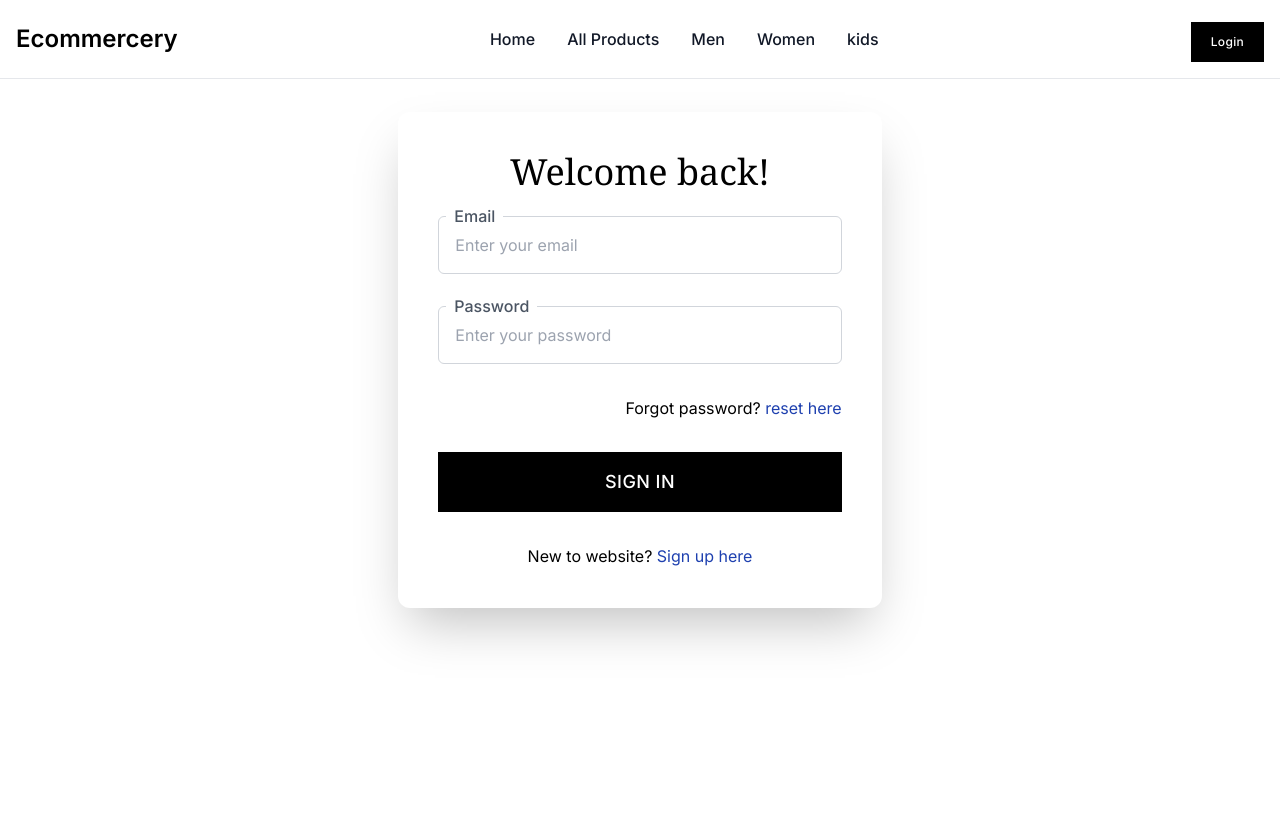
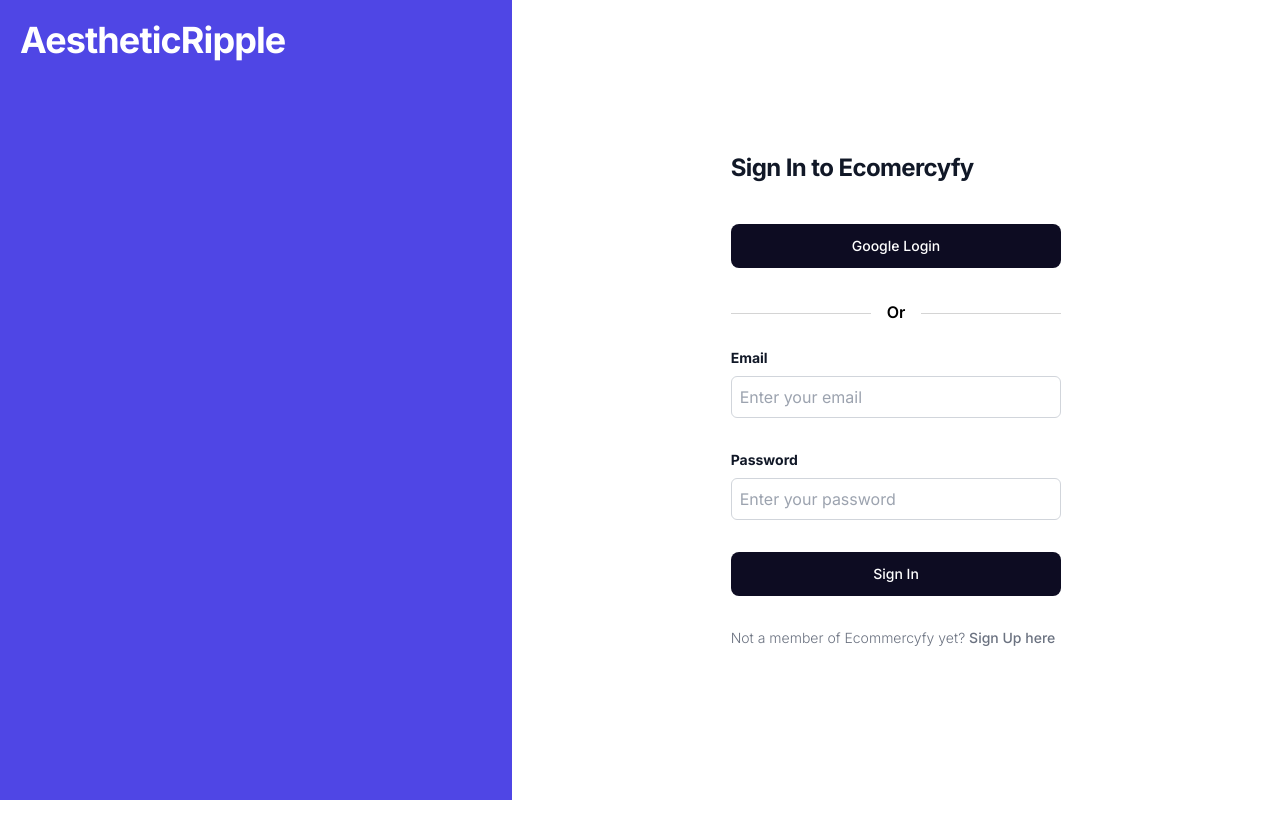
Before and after one commit to Anoch123/next-js-ecommerce-javascript, a Next.js app: page /login in a window 1280 px wide. Shown: the top 838 px of the page. After the commit the page ends 800 px from the top, so only its background shows below. Built offline with nearby package versions, Linux system fonts and the light colour scheme.

Commit message:
registration page and login page design issues fixing

```diff
--- a/src/app/api/register/route.js
+++ b/src/app/api/register/route.js
@@ -5,9 +5,20 @@
 import { NextResponse } from "next/server";
 
 const schema = Joi.object({
-    name: Joi.string().required(),
-    email: Joi.string().email().required(),
-    password: Joi.string().min(6).required()
+    name: Joi.string().required().messages({
+        'any.required': 'Name is required.',
+        'string.empty': 'Name cannot be empty.'
+    }),
+    email: Joi.string().email().required().messages({
+        'any.required': 'Email is required.',
+        'string.empty': 'Email cannot be empty.',
+        'string.email': 'Email must be a valid email address.'
+    }),
+    password: Joi.string().min(6).required().messages({
+        'any.required': 'Password is required.',
+        'string.empty': 'Password cannot be empty.',
+        'string.min': 'Password must be at least 6 characters long.'
+    })
 });
 
 export const dynamic = "force-dynamic";
--- a/src/app/layout.js
+++ b/src/app/layout.js
@@ -1,7 +1,7 @@
 import GlobalState from '@/context'
 import './globals.css'
 import { Inter } from 'next/font/google'
-import Navbar from '@/components/Navbar'
+import "react-toastify/dist/ReactToastify.css";
 
 const inter = Inter({ subsets: ['latin'] })
 
@@ -15,8 +15,7 @@
     <html lang="en">
       <body className={inter.className}>
         <GlobalState>
-          <Navbar/>
-          <main className='flex min-h-screen flex-col mt-[80px]'>{children}</main>
+          <main>{children}</main>
         </GlobalState>
       </body>
     </html>
--- a/src/app/login/page.js
+++ b/src/app/login/page.js
@@ -22,14 +22,29 @@
     }
 
   return (
-    <div className="bg-white relative">
-        <div className="flex flex-col items-center justify-between pt-0 pr-10 pb-0 pl-10 mt-8 mr-auto xl:px-5 lg:flex-row">
-            <div className="flex flex-col justify-center items-center w-full pr-10 pl-10 lg:flex-row">
-                <div className="w-full mt-10 mr-0 mb-0 ml-0 relative max-w-2xl lg:mt-0 lg:w-5/12">
-                    <div className="flex flex-col items-center justify-start pt-10 pr-10 pb-10 pl-10 bg-white shadow-2xl rounded-xl relative z-10">
-                        <p className="w-full text-4xl font-medium text-center font-serif">
-                            Welcome back!
+    <div className='flex flex-col md:flex-row h-screen items-center'>
+      <div className="bg-indigo-600 hidden lg:block w-full md:w-1/2 xl:w-2/5 h-screen">
+        <div className="p-5">
+          <h1 className="text-3xl font-bold leading-tight tracking-tight text-white md:text-4xl">
+            AestheticRipple
+          </h1>
+        </div>
+      </div>
+        <div className="bg-white w-full md:max-w-md lg:max-w-full md:mx-auto md:w-1/2 xl:w-1/3 h-screen px-6 lg:px-16 xl:px-12 flex items-center justify-center">
+          <div className="w-full h-100">
+            <h1 className="text-xl font-bold leading-tight tracking-tight text-gray-900 md:text-2xl">
+                  Sign In to Ecomercyfy
+            </h1>
+            <div className="mt-10">
+                <button className="w-full text-white font-medium rounded-lg text-sm px-5 py-3 text-center bg-customButtonColorDark">
+                    Google Login
+                </button>
+            </div>
+            <div className="my-4 flex items-center mt-8 before:mt-0.5 before:flex-1 before:border-t before:border-neutral-300 after:mt-0.5 after:flex-1 after:border-t after:border-neutral-300">
+              <p className="mx-4 mb-0 text-center font-semibold ">
+                Or
               </p>
+            </div>
                 <div className="w-full mt-6 mr-0 mb-0 ml-0 relative space-y-8">
                     {loginFormControls.map((controlItem) =>
                         controlItem.componentType === "input" ? (
@@ -45,18 +60,12 @@
                             />
                         ) : null
                     )}
-                            <div className="float-right">
-                                <p>Forgot password? <button className='text-blue-800' onClick={() => router.push("/forgotPassword")}> reset here</button></p>
-                            </div>
-                            <button className=" disabled:opacity-50 inline-flex w-full items-center justify-center bg-black px-6 py-4 text-lg text-white transition-all duration-200 ease-in-out focus:shadow font-medium uppercase tracking-wide"
-                                onClick={handleLogin}>
-                                sign in
-                            </button>
-                            <div className="text-center">
-                                <p>New to website? <button className='text-blue-800' onClick={() => router.push("/register")}> Sign up here</button></p>
-                            </div>
-                        </div>
-                    </div>
+
+                    <button type="submit" className="mt-10 w-full text-white font-medium rounded-lg text-sm px-5 py-3 text-center bg-customButtonColorDark" onClick={handleLogin}>Sign In</button>
+
+                    <p className="text-sm font-light text-gray-500 dark:text-gray-400 mt-5">
+                        Not a member of Ecommercyfy yet? <button className="font-medium text-primary-600 hover:underline hover:text-blue-600 hover:duration-300 dark:text-primary-500" onClick={() => router.push("/register")}> Sign Up here</button>
+                    </p>
                 </div>
             </div>
         </div>
--- a/src/app/page.js
+++ b/src/app/page.js
@@ -1,9 +1,13 @@
+import Navbar from '@/components/Navbar'
 import Image from 'next/image'
 
 export default function Home() {
   return (
-    <main className="flex min-h-screen flex-col items-center justify-between p-24">
-      <h1>E-Commerce website</h1>
-    </main>
+    <>
+      <Navbar />
+      <main className="flex min-h-screen flex-col items-center justify-between p-24">
+        <h1>E-Commerce website</h1>
+      </main>
+    </>
   )
 }
--- a/src/app/register/page.js
+++ b/src/app/register/page.js
@@ -4,7 +4,7 @@
 import { registrationFormControls } from '@/utils';
 import React, {useState} from 'react'
 import { useRouter } from "next/navigation";
-import { toast } from "react-toastify";
+import { toast, ToastContainer } from "react-toastify";
 import { registerNewUser } from "@/services/register";
 
 const initialFormData = {
@@ -30,8 +30,6 @@
         : false;
     }
 
-    console.log(formData)
-
     const handleRegisterOnSubmit = async () => {
         const data = await registerNewUser(formData);
 
@@ -49,21 +47,35 @@
     }
 
   return (
-    <div className="bg-white relative">
-        <div className="flex flex-col items-center justify-between pt-0 pr-10 pb-0 pl-10 mt-8 mr-auto xl:px-5 lg:flex-row">
-            <div className="flex flex-col justify-center items-center w-full pr-10 pl-10 lg:flex-row">
-                <div className="w-full mt-10 mr-0 mb-0 ml-0 relative max-w-2xl lg:mt-0 lg:w-5/12">
-                    <div className="flex flex-col items-center justify-start pt-10 pr-10 pb-10 pl-10 bg-white shadow-2xl rounded-xl relative z-10">
-                        <p className="w-full text-4xl font-medium text-center font-serif">
-                            Sign up for an account
+    <div className='flex flex-col md:flex-row h-screen items-center'>
+        <div className="bg-indigo-600 hidden lg:block w-full md:w-1/2 xl:w-2/5 h-screen">
+            <div className="p-5">
+                <h1 className="text-3xl font-bold leading-tight tracking-tight text-white md:text-4xl">
+                    Ecomercyfy
+                </h1>
+            </div>
+        </div>
+        <div className="bg-white w-full md:max-w-md lg:max-w-full md:mx-auto md:w-1/2 xl:w-1/3 h-screen px-6 lg:px-16 xl:px-12 flex items-center justify-center">
+            <div className="w-full h-100">
+                <h1 className="text-xl font-bold leading-tight tracking-tight text-gray-900 md:text-2xl">
+                    Sign Up to Ecomercyfy
+                </h1>
+                <div className="mt-10">
+                    <button className="w-full text-white font-medium rounded-lg text-sm px-5 py-3 text-center bg-customButtonColorDark">
+                        Google Login
+                    </button>
+                </div>
+                <div className="my-4 flex items-center mt-8 before:mt-0.5 before:flex-1 before:border-t before:border-neutral-300 after:mt-0.5 after:flex-1 after:border-t after:border-neutral-300">
+                    <p className="mx-4 mb-0 text-center font-semibold ">
+                        Or
                     </p>
+                </div>
                 <div className="w-full mt-6 mr-0 mb-0 ml-0 relative space-y-8">
                     {registrationFormControls.map((controlItem) =>
                         controlItem.componentType === "input" ? (
                             <InputComponent
                                 key={controlItem.id}
                                 type={controlItem.type}
-                                        placeholder={controlItem.placeholder}
                                 label={controlItem.label}
                                 onChange={(event) =>{
                                     setFormData({...formData, [controlItem.id]: event.target.value})
@@ -72,17 +84,16 @@
                             />
                         ) : null
                     )}
-                            <button className=" disabled:opacity-50 inline-flex w-full items-center justify-center bg-black px-6 py-4 text-lg text-white transition-all duration-200 ease-in-out focus:shadow font-medium uppercase tracking-wide"
+                    <button className="disabled:opacity-50 w-full text-white font-medium rounded-lg text-sm px-5 py-3 text-center bg-customButtonColorDark"
                         onClick={handleRegisterOnSubmit}
                         disabled={!isFormValid()}>
-                                sign up
+                        Sign Up
                     </button>
                     <div className="text-center">
-                                <p>Already a User? <button className='text-blue-800' onClick={() => router.push("/login")}> Sign in here</button></p>
+                        <p className='text-sm font-light text-gray-500 dark:text-gray-400 mt-5'>Already have an account? <button className="font-medium text-primary-600 hover:underline hover:text-blue-600 hover:duration-300 dark:text-primary-500" onClick={() => router.push("/login")}> Login here</button></p>
                     </div>
                 </div>
-                    </div>
-                </div>
+                <ToastContainer />
             </div>
         </div>
     </div>
--- a/src/components/FormElements/InputComponent/index.js
+++ b/src/components/FormElements/InputComponent/index.js
@@ -3,15 +3,13 @@
 const InputComponent = ({label,placeholder,onChange,value,type}) => {
   return (
     <div className="relative">
-      <p className=" pt-0 pr-2 pb-0 pl-2 absolute -mt-3 mr-0 mb-0 ml-2 font-medium text-gray-600 bg-white">
-        {label}
-      </p>
+      <p className='block mb-2 text-sm text-gray-900 font-bold'>{label}</p>
       <input
         placeholder={placeholder}
         type={type || "text"}
         value={value}
         onChange={onChange}
-        className="border placeholder-gray-400 focus:outline-none focus:border-black w-full pt-4 pr-4 pb-4 pl-4 mr-0 mt-0 ml-0 text-base block bg-white border-gray-300 rounded-md"
+        className="border placeholder-gray-400 focus:outline-none focus:border-black w-full pt-2 pr-2 pb-2 pl-2 mr-0 mt-0 ml-0 text-base block bg-white border-gray-300 rounded-md"
       />
     </div>
   )
--- a/tailwind.config.js
+++ b/tailwind.config.js
@@ -12,6 +12,11 @@
         'gradient-conic':
           'conic-gradient(from 180deg at 50% 50%, var(--tw-gradient-stops))',
       },
+      colors: {
+        customButtonColorDark: '#0d0c22',
+        customButtonColorLight: '#f8f7f4',
+      },
+      visibility: ["group-hover"],
     },
   },
   plugins: [],
```
Lines whose indentation alone changed are shown as unchanged.
